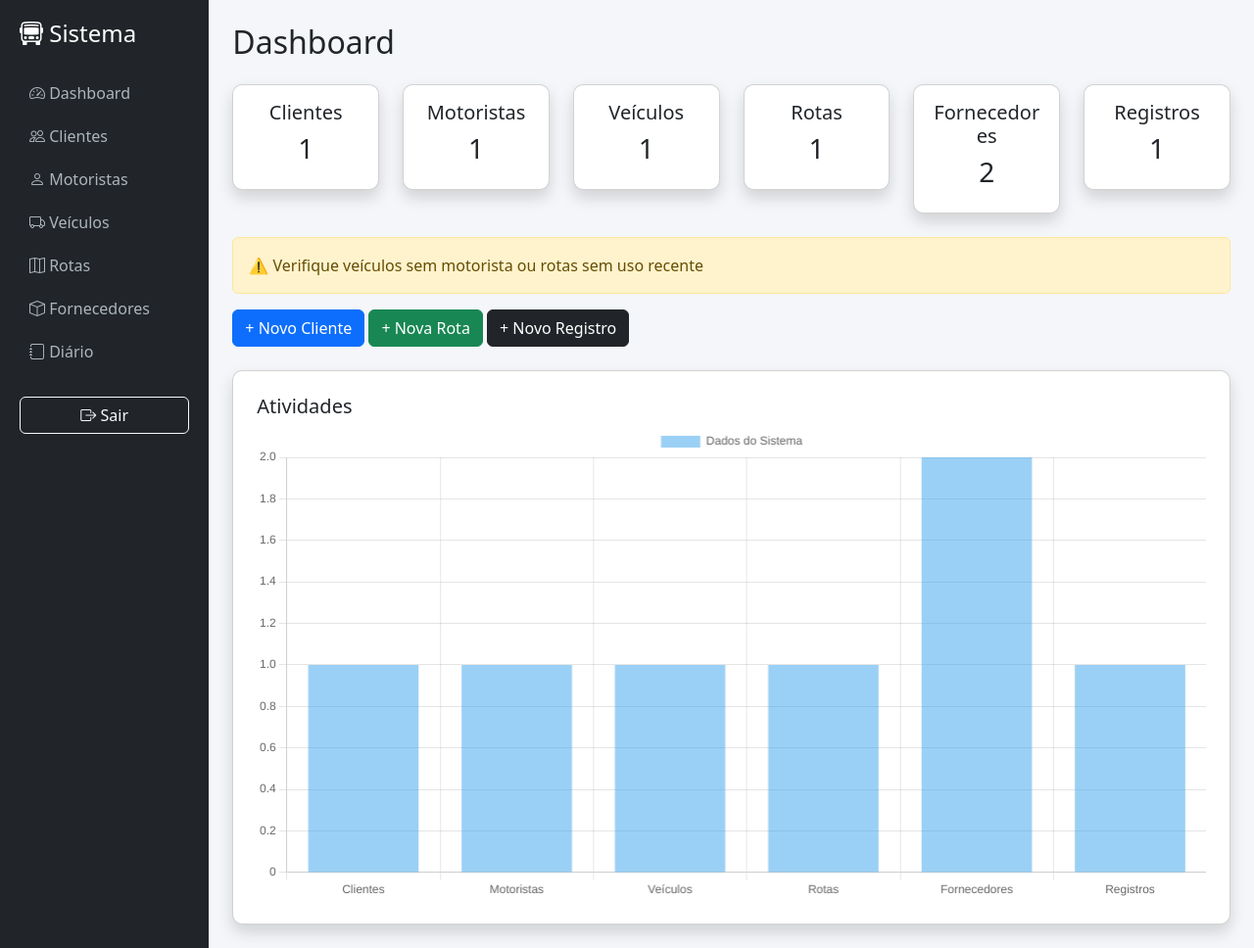
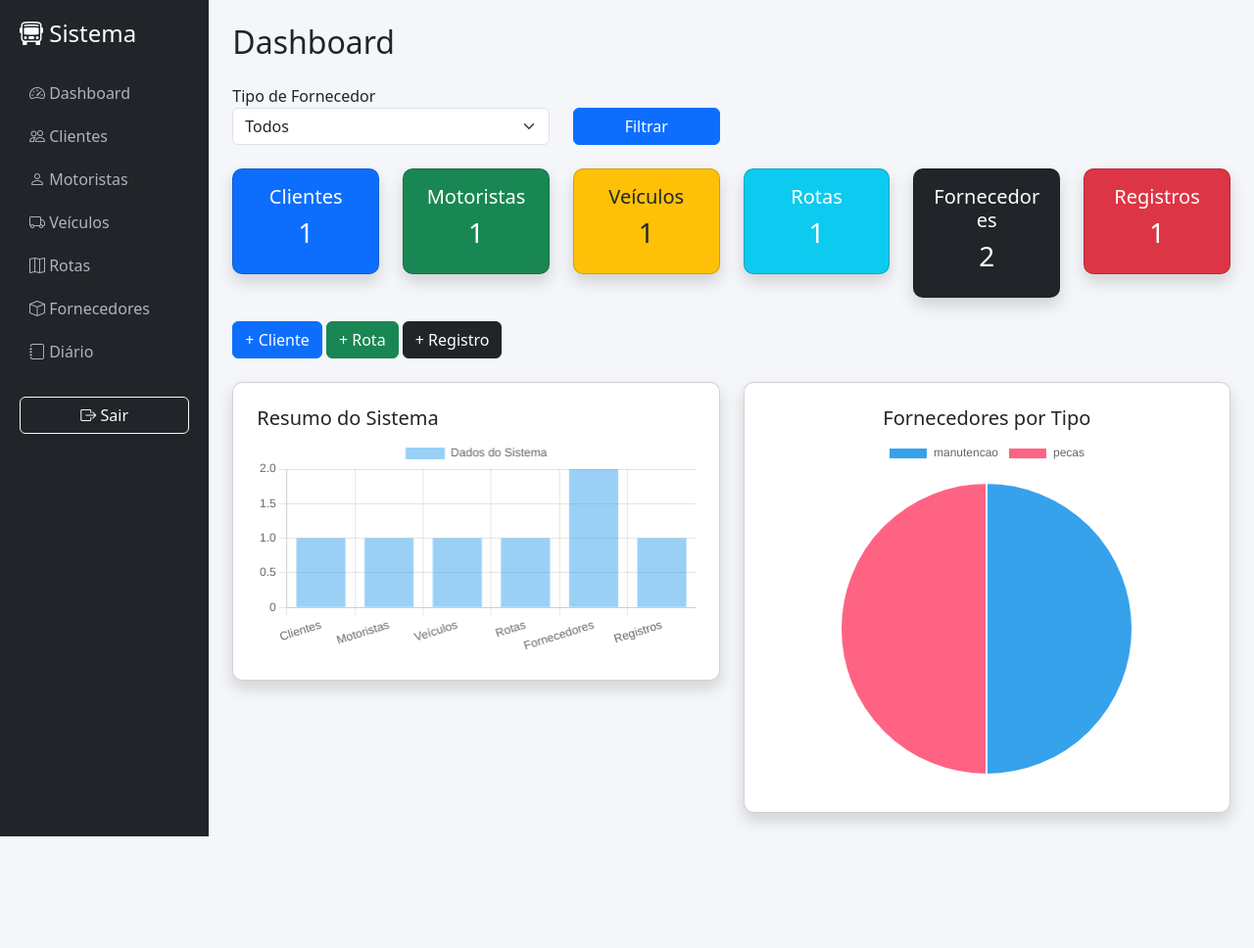
Before and after one commit to jailsonneve/ProjetoIntegrador, a Django app: page /dashboard/ in a window 1280 px wide. Shown: the whole page at 98% size. After the commit the page ends 854 px from the top, so only its background shows below. Run offline with Django 5.2, Linux system fonts and the light colour scheme; a user stored in the database is signed in; data comes from the database, SQL or seed files in the repository; both versions use the stored data as it was after the commit.

Commit message:
Estilização e alteração de modals
Co-authored-by: Copilot <copilot@github.com>

```diff
--- a/core/views.py
+++ b/core/views.py
@@ -1,5 +1,14 @@
 from django.shortcuts import render, redirect
 from django.contrib.auth.forms import UserCreationForm
+from django.contrib.auth.decorators import login_required
+from django.db.models import Count
+
+from clientes.models import Cliente
+from motoristas.models import Motorista
+from veiculos.models import Veiculo
+from rotas.models import Rota
+from fornecedores.models import Fornecedor
+from diario.models import Diario
 
 
 def cadastro(request):
@@ -11,22 +20,41 @@ def cadastro(request):
 
     return render(request, 'auth/cadastro.html', {'form': form})
 
-from django.contrib.auth.decorators import login_required
-from clientes.models import Cliente
-from motoristas.models import Motorista
-from veiculos.models import Veiculo
-from rotas.models import Rota
-from fornecedores.models import Fornecedor
-from diario.models import Diario
 
 @login_required
 def dashboard(request):
+    tipo = request.GET.get('tipo')
+
+    fornecedores_qs = Fornecedor.objects.all()
+
+    if tipo:
+        fornecedores_qs = fornecedores_qs.filter(tipo_servico=tipo)
+
+    # 🔥 agrupamento por tipo (gráfico profissional)
+    fornecedores_por_tipo = (
+        fornecedores_qs
+        .values('tipo_servico')
+        .annotate(total=Count('id'))
+    )
+
     context = {
         'clientes': Cliente.objects.count(),
         'motoristas': Motorista.objects.count(),
         'veiculos': Veiculo.objects.count(),
         'rotas': Rota.objects.count(),
-        'fornecedores': Fornecedor.objects.count(),
+
+        # número (card)
+        'total_fornecedores': fornecedores_qs.count(),
+
         'diarios': Diario.objects.count(),
+
+        # lista
+        'lista_fornecedores': fornecedores_qs,
+
+        # gráfico
+        'fornecedores_por_tipo': list(fornecedores_por_tipo),
+
+        'tipo_selecionado': tipo
     }
+
     return render(request, 'dashboard/index.html', context)
--- a/motoristas/models.py
+++ b/motoristas/models.py
@@ -3,6 +3,7 @@ from django.db import models
 class Motorista(models.Model):
     nome = models.CharField(max_length=100)
     telefone = models.CharField(max_length=20)
+    email = models.CharField(max_length=100, blank=True, null=True, default='')
     cnh = models.CharField(max_length=20)
 
     def __str__(self):
--- a/templates/clientes/lista.html
+++ b/templates/clientes/lista.html
@@ -12,6 +12,8 @@
         <tr>
             <th>Nome</th>
             <th>Telefone</th>
+            <th>Email</th>
+            <th>Endereço</th>
             <th style="width:150px;">Ações</th>
         </tr>
     </thead>
@@ -20,6 +22,8 @@
         <tr>
             <td>{{ c.nome }}</td>
             <td>{{ c.telefone }}</td>
+            <td>{{ c.email }}</td>
+            <td>{{ c.endereco }}</td>
             <td>
                 <a href="{% url 'editar_cliente' c.id %}" class="btn btn-warning btn-sm">Editar</a>
                 <a href="{% url 'deletar_cliente' c.id %}" class="btn btn-danger btn-sm">Excluir</a>
--- a/templates/dashboard/index.html
+++ b/templates/dashboard/index.html
@@ -1,49 +1,67 @@
 {% extends 'base.html' %}
-
 {% block content %}
 
 <h2 class="mb-4">Dashboard</h2>
+
+<!-- FILTRO -->
+<form method="get" class="mb-4">
+    <div class="row">
+        <div class="col-md-4">
+            <label for="tipo">Tipo de Fornecedor</label>
+            <select name="tipo" id="tipo" class="form-select">
+                <option value="">Todos</option>
+                <option value="manutencao" {% if tipo_selecionado == 'manutencao' %}selected{% endif %}>Manutenção</option>
+                <option value="combustivel" {% if tipo_selecionado == 'combustivel' %}selected{% endif %}>Combustível</option>
+                <option value="pecas" {% if tipo_selecionado == 'pecas' %}selected{% endif %}>Peças</option>
+            </select>
+        </div>
+
+        <div class="col-md-2 d-flex align-items-end">
+            <button class="btn btn-primary w-100">Filtrar</button>
+        </div>
+    </div>
+</form>
 
 <!-- CARDS -->
 <div class="row mb-4">
 
     <div class="col-md-2">
-        <div class="card shadow text-center p-3">
+        <div class="card shadow text-center p-3 bg-primary text-white">
             <h5>Clientes</h5>
             <h3>{{ clientes }}</h3>
         </div>
     </div>
 
     <div class="col-md-2">
-        <div class="card shadow text-center p-3">
+        <div class="card shadow text-center p-3 bg-success text-white">
             <h5>Motoristas</h5>
             <h3>{{ motoristas }}</h3>
         </div>
     </div>
 
     <div class="col-md-2">
-        <div class="card shadow text-center p-3">
+        <div class="card shadow text-center p-3 bg-warning text-dark">
             <h5>Veículos</h5>
             <h3>{{ veiculos }}</h3>
         </div>
     </div>
 
     <div class="col-md-2">
-        <div class="card shadow text-center p-3">
+        <div class="card shadow text-center p-3 bg-info text-white">
             <h5>Rotas</h5>
             <h3>{{ rotas }}</h3>
         </div>
     </div>
 
     <div class="col-md-2">
-        <div class="card shadow text-center p-3">
+        <div class="card shadow text-center p-3 bg-dark text-white">
             <h5>Fornecedores</h5>
-            <h3>{{ fornecedores }}</h3>
+            <h3>{{ total_fornecedores }}</h3>
         </div>
     </div>
 
     <div class="col-md-2">
-        <div class="card shadow text-center p-3">
+        <div class="card shadow text-center p-3 bg-danger text-white">
             <h5>Registros</h5>
             <h3>{{ diarios }}</h3>
         </div>
@@ -51,45 +69,81 @@
 
 </div>
 
-<!-- ALERTAS -->
-<div class="alert alert-warning">
-    ⚠️ Verifique veículos sem motorista ou rotas sem uso recente
+<!-- AÇÕES -->
+<div class="mb-4">
+    <a href="/clientes/novo/" class="btn btn-primary">+ Cliente</a>
+    <a href="/rotas/novo/" class="btn btn-success">+ Rota</a>
+    <a href="/diario/novo/" class="btn btn-dark">+ Registro</a>
 </div>
 
-<!-- AÇÕES RÁPIDAS -->
-<div class="mb-4">
-    <a href="/clientes/novo/" class="btn btn-primary">+ Novo Cliente</a>
-    <a href="/rotas/novo/" class="btn btn-success">+ Nova Rota</a>
-    <a href="/diario/novo/" class="btn btn-dark">+ Novo Registro</a>
+<!-- GRÁFICOS -->
+<div class="row">
+
+    <!-- GRÁFICO GERAL -->
+    <div class="col-md-6">
+        <div class="card shadow p-4">
+            <h5>Resumo do Sistema</h5>
+                <canvas id="graficoBarra"></canvas>
+        </div>
     </div>
 
-<!-- GRÁFICO -->
-<div class="card shadow p-4">
-    <h5>Atividades</h5>
-    <canvas id="grafico"></canvas>
+    <!-- GRÁFICO POR TIPO -->
+    <div class="col-md-6">
+        <div class="card shadow p-4 text-center">
+            <h5>Fornecedores por Tipo</h5>
+
+            <!-- 👇 CONTROLE DE TAMANHO AQUI -->
+            <div style="max-width: 350px; height: 358px; margin: auto;">
+                <canvas id="graficoPizza"></canvas>
+            </div>
+
+        </div>
+    </div>
+
 </div>
 
 <script src="https://cdn.jsdelivr.net/npm/chart.js"></script>
 
 <script>
-new Chart(document.getElementById('grafico'), {
+    const dadosBarra = [
+        Number("{{ clientes|default:0 }}"),
+        Number("{{ motoristas|default:0 }}"),
+        Number("{{ veiculos|default:0 }}"),
+        Number("{{ rotas|default:0 }}"),
+        Number("{{ total_fornecedores|default:0 }}"),
+        Number("{{ diarios|default:0 }}")
+    ];
+
+    new Chart(document.getElementById('graficoBarra'), {
         type: 'bar',
         data: {
             labels: ['Clientes', 'Motoristas', 'Veículos', 'Rotas', 'Fornecedores', 'Registros'],
             datasets: [{
                 label: 'Dados do Sistema',
-            data: [
-                {{ clientes|default:0 }},
-                {{ motoristas|default:0 }},
-                {{ veiculos|default:0 }},
-                {{ rotas|default:0 }},
-                {{ fornecedores|default:0 }},
-                {{ diarios|default:0 }}
-            ]
+                data: dadosBarra
             }]
+        }
+    });
+
+    // Dados do Django
+    const dadosTipo = {{ fornecedores_por_tipo|safe }};
+
+    const labels = dadosTipo.map(item => item.tipo_servico || "Não definido");
+    const valores = dadosTipo.map(item => item.total);
+
+    new Chart(document.getElementById('graficoPizza'), {
+        type: 'pie',
+        data: {
+            labels: labels,
+            datasets: [{
+                data: valores
+            }]
+        },
+        options: {
+            responsive: true,
+            maintainAspectRatio: false
         }
     });
 </script>
 
-
 {% endblock %}
--- a/templates/diario/lista.html
+++ b/templates/diario/lista.html
@@ -21,7 +21,7 @@
         {% for d in diarios %}
         <tr>
             <td>{{ d.rota }}</td>
-            <td>{{ d.data }}</td>
+            <td>{{ d.data_hora }}</td>
             <td>{{ d.descricao }}</td>
             <td>
                 <a href="{% url 'editar_diario' d.id %}" class="btn btn-warning btn-sm">Editar</a>
--- a/templates/motoristas/lista.html
+++ b/templates/motoristas/lista.html
@@ -11,6 +11,8 @@
     <thead class="table-dark">
         <tr>
             <th>Nome</th>
+            <th>Telefone</th>
+            <th>Email</th>
             <th>CNH</th>
             <th>Ações</th>
         </tr>
@@ -19,6 +21,8 @@
         {% for m in motoristas %}
         <tr>
             <td>{{ m.nome }}</td>
+            <td>{{ m.telefone }}</td>
+            <td>{{ m.email }}</td>
             <td>{{ m.cnh }}</td>
             <td>
                 <a href="{% url 'editar_motorista' m.id %}" class="btn btn-warning btn-sm">Editar</a>
--- a/templates/veiculos/lista.html
+++ b/templates/veiculos/lista.html
@@ -12,6 +12,7 @@
         <tr>
             <th>Placa</th>
             <th>Modelo</th>
+            <th>Cor</th>
             <th>Motorista</th>
             <th>Ações</th>
         </tr>
@@ -21,6 +22,7 @@
         <tr>
             <td>{{ v.placa }}</td>
             <td>{{ v.modelo }}</td>
+            <td>{{ v.cor }}</td>
             <td>{{ v.motorista }}</td>
             <td>
                 <a href="{% url 'editar_veiculo' v.id %}" class="btn btn-warning btn-sm">Editar</a>
--- a/veiculos/models.py
+++ b/veiculos/models.py
@@ -5,6 +5,7 @@ class Veiculo(models.Model):
     modelo = models.CharField(max_length=100)
     placa = models.CharField(max_length=10)
     motorista = models.ForeignKey(Motorista, on_delete=models.CASCADE)
+    cor = models.CharField(max_length=50, default='Desconhecida', blank=False)
 
     def __str__(self):
         return f"{self.modelo} - {self.placa}"
```
Also changed, not shown: fornecedores/models.py (+14 -3 lines), templates/fornecedores/lista.html (+11 -3 lines), db.sqlite3, fornecedores/migrations/0002_fornecedor_descricao.py (added), fornecedores/migrations/0003_remove_fornecedor_empresa_remove_fornecedor_endereco_and_more.py (added), fornecedores/migrations/0004_fornecedor_empresa_fornecedor_endereco.py (added), motoristas/migrations/0002_motorista_email.py (added), veiculos/migrations/0002_veiculo_cor.py (added). Lines whose indentation alone changed are shown as unchanged.
